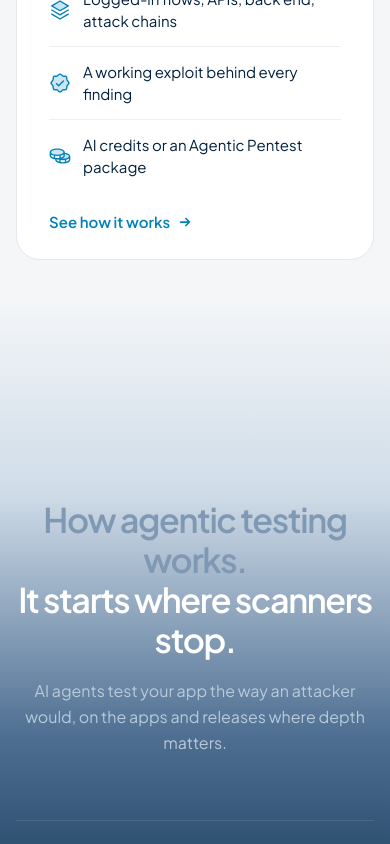
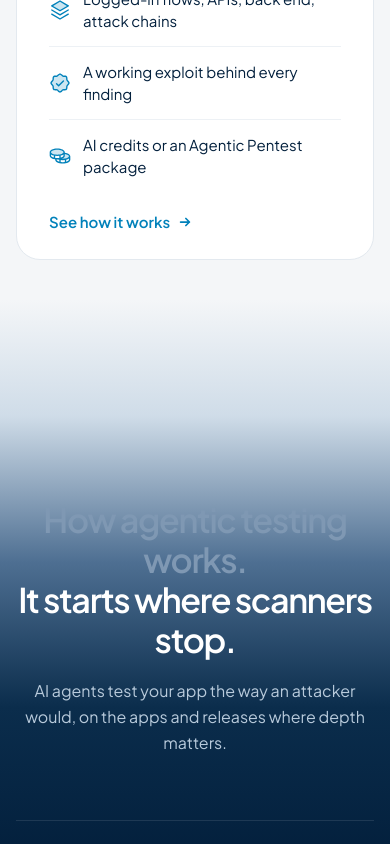
Before and after one commit to moha-elh/OstorlabRedesign, a Next.js app: page / in a window 390 px wide. Shown: the part 3716-4560 px from the top of the page. Built offline with nearby package versions, Linux system fonts and the light colour scheme.

Commit message:
style(responsive): pin agentic join stops in px so heading stays on dark

```diff
--- a/app/tokens.css
+++ b/app/tokens.css
@@ -75,7 +75,8 @@
   --join-hero-scan:
     radial-gradient(55% 22% at 50% 63%, rgba(90, 175, 255, .55), rgba(90, 175, 255, 0) 70%),
     linear-gradient(180deg, #0A0C10 0%, #0A0C10 24%, #0A1426 34%, #0B2550 44%, #0D3F86 53%, #1663C0 61%, #3A93E2 68%, #8CC6F0 77%, #D6EAF8 86%, #F1F6FA 93%, #F4F6F8 100%);
-  --join-ways-agentic: linear-gradient(180deg, #F4F6F8 0%, #CFDCE8 8%, #4E6F92 18%, #0B2D4C 28%, #03203D 38%, #03203D 100%);
+  /* The reference's 0/8/18/28/38% stops, fixed in px at its 1453px height so the heading stays on dark at every width. */
+  --join-ways-agentic: linear-gradient(180deg, #F4F6F8 0px, #CFDCE8 116px, #4E6F92 262px, #0B2D4C 407px, #03203D 552px, #03203D 100%);
   --join-tour-integrations: linear-gradient(180deg, #03203D 0px, #0B2D4C 60px, #5E7C9A 150px, #C9D6E2 230px, #F4F6F8 300px);
   --join-integrations-faq: linear-gradient(180deg, #F4F6F8 0px, #C9D6E2 70px, #5E7C9A 150px, #0B2D4C 230px, #03203D 300px);
 }
```
